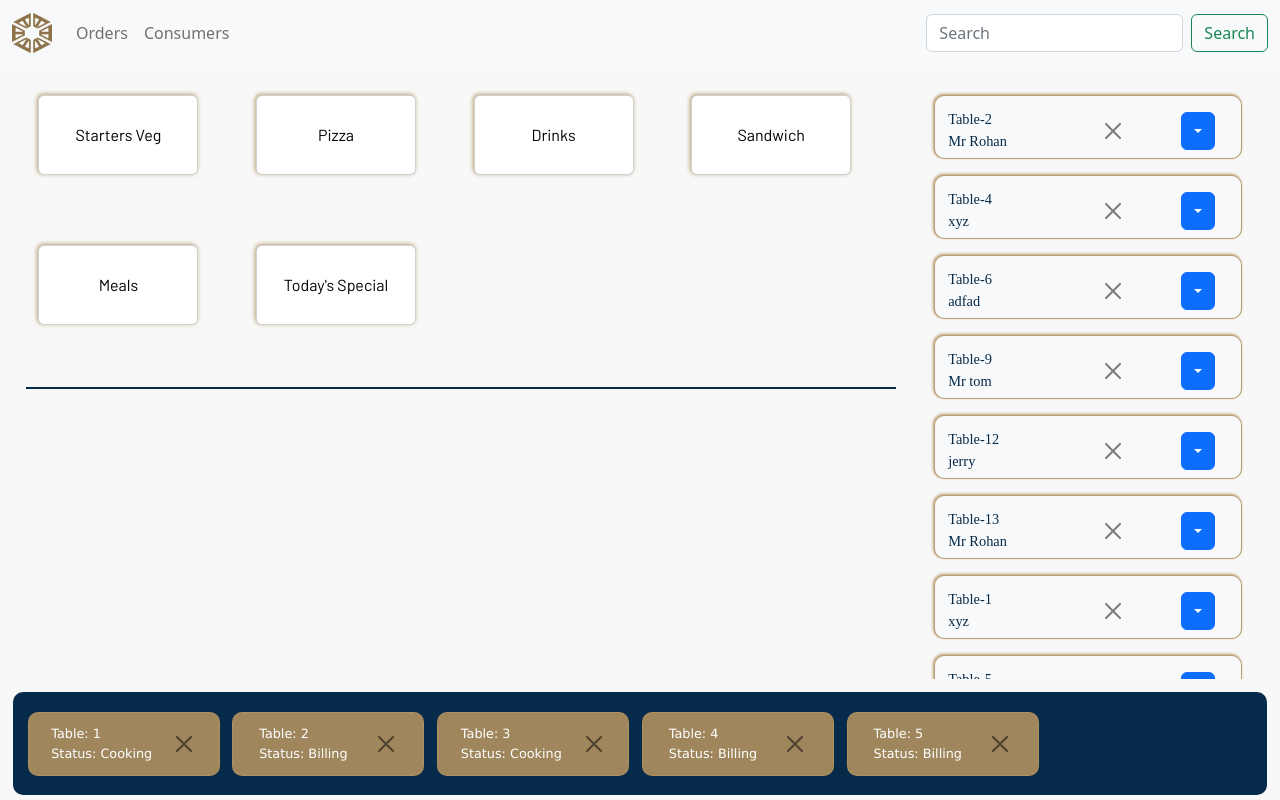
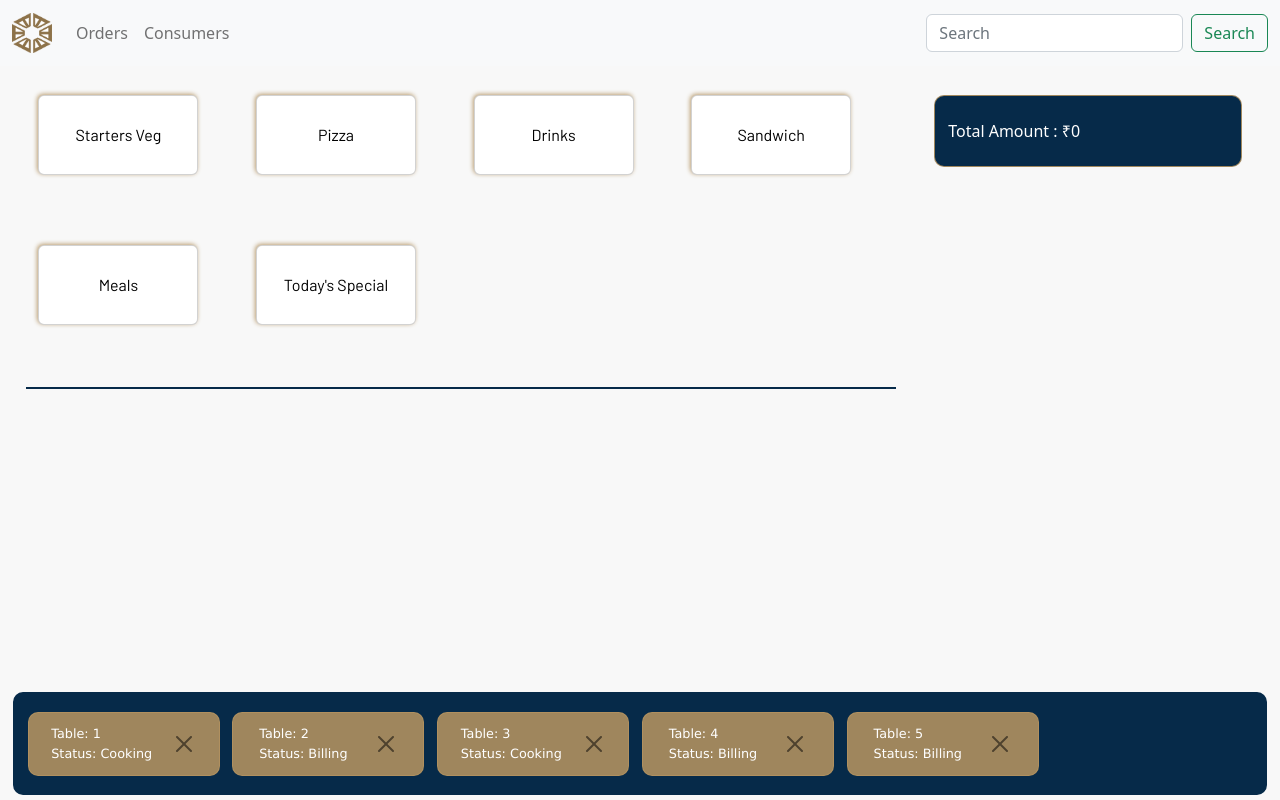
Before and after one commit to darshan9405/Hotel-Management-System, a React (Create React App) app: page / in a window 1280 px wide. Built offline with nearby package versions, Linux system fonts and the light colour scheme.

Commit message:
added orders page

```diff
--- a/src/App.js
+++ b/src/App.js
@@ -4,7 +4,22 @@ import ContentHolderPage from "./Pages/ContentHolderPage";
 import SideBarHolderPage from "./Pages/SideBarHolderPage";
 import "bootstrap/dist/css/bootstrap.min.css";
 import StatusBar from "./Components/StatusBar";
+import { useState } from "react";
 function App() {
+  const [orderData, setOrderData] = useState([]);
+
+  const addItem = (itemInfo) => {
+    setOrderData((prevState) => {
+      const index = prevState.findIndex((value) => {
+        return value.title === itemInfo.title;
+      });
+      if (index === -1) return [...prevState, itemInfo];
+      let data = prevState;
+      data[index].quantity = data[index].quantity + 1;
+      data[index].price = data[index].quantity * 45;
+      return [...data];
+    });
+  };
   return (
     <div className={classes.container}>
       <div className={classes.titleBar}>
@@ -12,10 +27,10 @@ function App() {
       </div>
       <div className={classes.contentContainer}>
         <div className={classes.content}>
-          <ContentHolderPage />
+          <ContentHolderPage addItemHandler={addItem} />
         </div>
         <div className={classes.sideBar}>
-          <SideBarHolderPage />
+          <SideBarHolderPage OrderedItems={orderData} />
         </div>
       </div>
       <StatusBar />
--- /dev/null
+++ b/src/Components/Orders/ItemCard.js
@@ -0,0 +1,31 @@
+import classes from "./MenuCard.module.css";
+import { Card } from "react-bootstrap";
+const ItemCard = (props) => {
+  return (
+    <Card
+      style={{
+        width: "10rem",
+        height: "5rem",
+        backgroundColor: "white",
+        color: "black",
+        userSelect: "none",
+      }}
+      onClick={() => {
+        props.addItemHandler({ title: props.name, quantity: 1, price: 45 });
+      }}
+      className={classes.card}
+    >
+      <Card.Body
+        style={{
+          justifyContent: "center",
+          alignItems: "center",
+          display: "flex",
+          textAlign: "center",
+        }}
+      >
+        {props.name}
+      </Card.Body>
+    </Card>
+  );
+};
+export default ItemCard;
--- /dev/null
+++ b/src/Components/Orders/ItemSideCard.js
@@ -0,0 +1,16 @@
+import classes from "./ItemSideCard.module.css";
+
+const ItemSideCard = (props) => {
+  return (
+    <div className={classes.container}>
+      <div className={classes.gridLeft}>
+        <div>{props.title}</div>
+        <div>×{props.quantity}</div>
+      </div>
+      <div className={classes.gridRight}>
+        <div>₹{props.price}</div>
+      </div>
+    </div>
+  );
+};
+export default ItemSideCard;
--- /dev/null
+++ b/src/Components/Orders/ItemSideCard.module.css
@@ -0,0 +1,27 @@
+.container {
+  display: flex;
+  flex-direction: row;
+  height: 9vh;
+  display: flex;
+  flex-direction: row;
+  background-color: #b39260e3;
+  padding: 0vh 1vw;
+  color: white;
+  border-radius: 10px;
+  align-items: center;
+  /* margin-left: 1vw; */
+  border: 1px solid #b39260e3;
+  user-select: none;
+  margin: 1vh 1vw;
+}
+.gridLeft {
+  display: flex;
+  flex-direction: column;
+  width: 90%;
+  font-size: 1rem;
+}
+.gridRight {
+  display: flex;
+  width: 10%;
+  justify-content: flex-end;
+}
--- /dev/null
+++ b/src/Components/Orders/ItemsCart.js
@@ -0,0 +1,34 @@
+import { Button } from "react-bootstrap";
+import classes from "./ItemsCart.module.css";
+import ItemSideCard from "./ItemSideCard";
+import { useState, useEffect } from "react";
+const ItemsCart = (props) => {
+  const [totalValue, setTotalValue] = useState(0);
+  useEffect(() => {
+    let total = 0;
+    props.OrderedItems.forEach((element) => {
+      total += element.price;
+    });
+    if (total !== 0) {
+      setTotalValue(total);
+    }
+  }, [props.OrderedItems]);
+  return (
+    <div className={classes.container}>
+      <div className={classes.billContainer}>
+        <div>Total Amount : ₹{totalValue}</div>
+      </div>
+      {props.OrderedItems.map((data, index) => {
+        var key = index.toString();
+        return (
+          <ItemSideCard
+            title={data.title}
+            quantity={data.quantity}
+            price={data.price}
+          />
+        );
+      })}
+    </div>
+  );
+};
+export default ItemsCart;
--- /dev/null
+++ b/src/Components/Orders/ItemsCart.module.css
@@ -0,0 +1,27 @@
+.container {
+  display: flex;
+  flex-direction: column;
+  height: 80vh;
+  width: 100%;
+  margin: 1vh 1vw;
+  max-height: 75vh;
+  overflow-y: auto;
+  padding: 1vh 1vw;
+}
+
+.billContainer {
+  display: flex;
+  flex-direction: row;
+  min-height: 9vh;
+  display: flex;
+  flex-direction: row;
+  background-color: #062a49;
+  padding: 0vh 1vw;
+  color: white;
+  border-radius: 10px;
+  align-items: center;
+  /* margin-left: 1vw; */
+  border: 1px solid #b39260e3;
+  user-select: none;
+  margin: 1vh 1vw;
+}
--- a/src/Components/Orders/SideComponentOrder.js
+++ b/src/Components/Orders/SideComponentOrder.js
@@ -3,7 +3,8 @@ import { menusData } from "../../data/data";
 import { itemsData } from "../../data/data";
 import MenuCard from "./MenuCard";
 import { useState } from "react";
-const SideComponentOrder = () => {
+import ItemCard from "./ItemCard";
+const SideComponentOrder = (props) => {
   const [selected, setSelected] = useState([]);
 
   const menuSelectHandler = (name) => {
@@ -29,7 +30,14 @@ const SideComponentOrder = () => {
       <div className={classes.items}>
         {selected !== null &&
           selected.map((item) => {
-            return <MenuCard name={item} key={item} selectHandler={null} />;
+            return (
+              <ItemCard
+                name={item}
+                key={item}
+                selectHandler={null}
+                addItemHandler={props.addItemHandler}
+              />
+            );
           })}
       </div>
     </div>
--- a/src/Pages/ContentHolderPage.js
+++ b/src/Pages/ContentHolderPage.js
@@ -2,7 +2,7 @@ import MyCard from "../Components/MyCard";
 import classes from "./ContentHolderPage.module.css";
 import { tableData } from "../data/data";
 import SideComponentOrder from "../Components/Orders/SideComponentOrder";
-const ContentHolderPage = () => {
+const ContentHolderPage = (props) => {
   return (
     // <div className={classes.contentHolder}>
     //   {tableData.map((data) => {
@@ -11,7 +11,7 @@ const ContentHolderPage = () => {
     //     return <MyCard header={key[0]} status={value[0]} key={key[0]} />;
     //   })}
     // </div>
-    <SideComponentOrder />
+    <SideComponentOrder addItemHandler={props.addItemHandler} />
   );
 };
 export default ContentHolderPage;
--- a/src/Pages/SideBarHolderPage.js
+++ b/src/Pages/SideBarHolderPage.js
@@ -1,15 +1,17 @@
 import classes from "./SideBarHolderPage.module.css";
 import SideComponent from "../Components/SideComponent";
 import { sideData } from "../data/data";
-const SideBarHolderPage = () => {
+import ItemsCart from "../Components/Orders/ItemsCart";
+const SideBarHolderPage = (props) => {
   return (
-    <div className={classes.container}>
-      {sideData.map((data) => {
-        var table = data.table.toString();
-        var name = data.name;
-        return <SideComponent key={table} name={name} table={table} />;
-      })}
-    </div>
+    // <div className={classes.container}>
+    //   {sideData.map((data) => {
+    //     var table = data.table.toString();
+    //     var name = data.name;
+    //     return <SideComponent key={table} name={name} table={table} />;
+    //   })}
+    // </div>
+    <ItemsCart OrderedItems={props.OrderedItems} />
   );
 };
 export default SideBarHolderPage;
```
